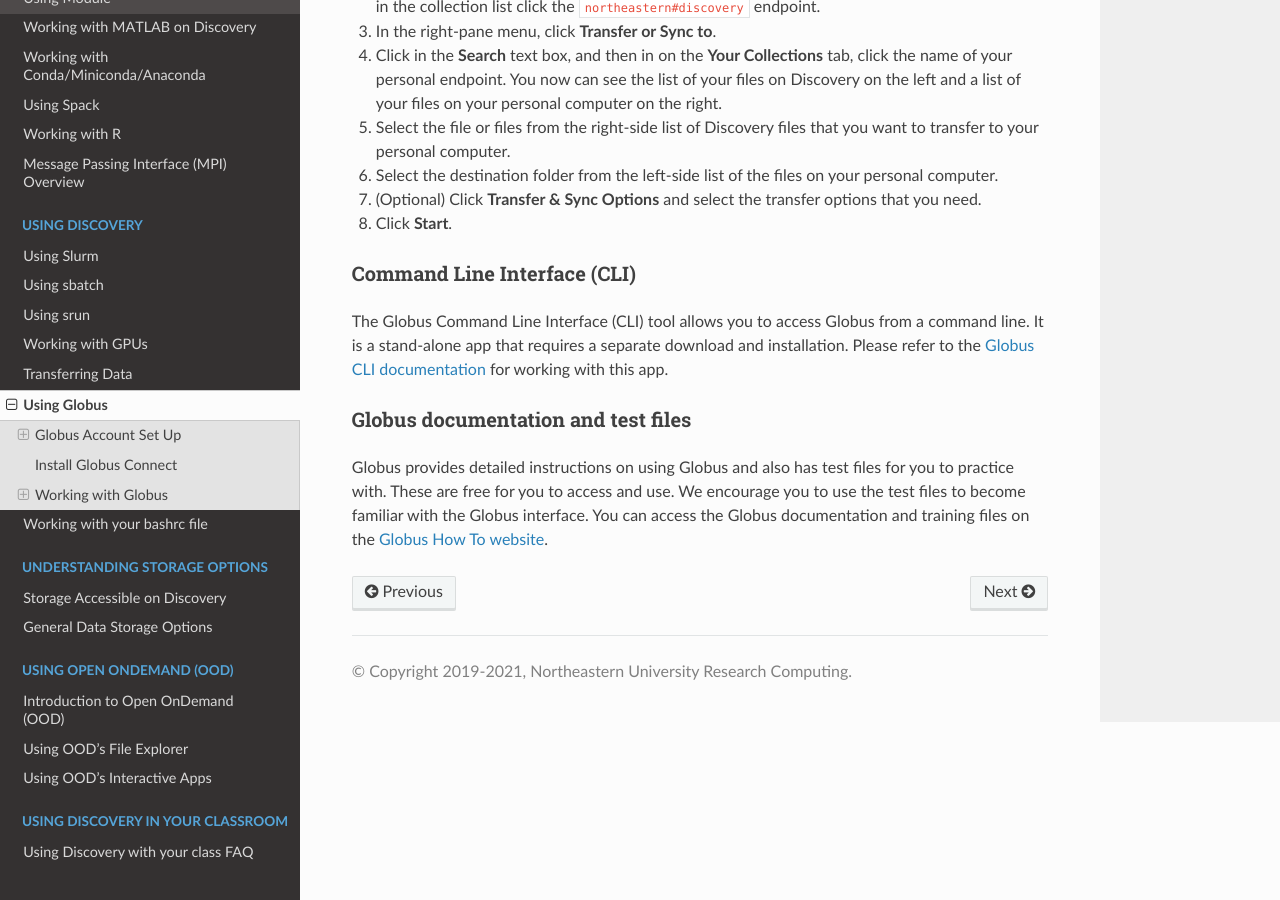
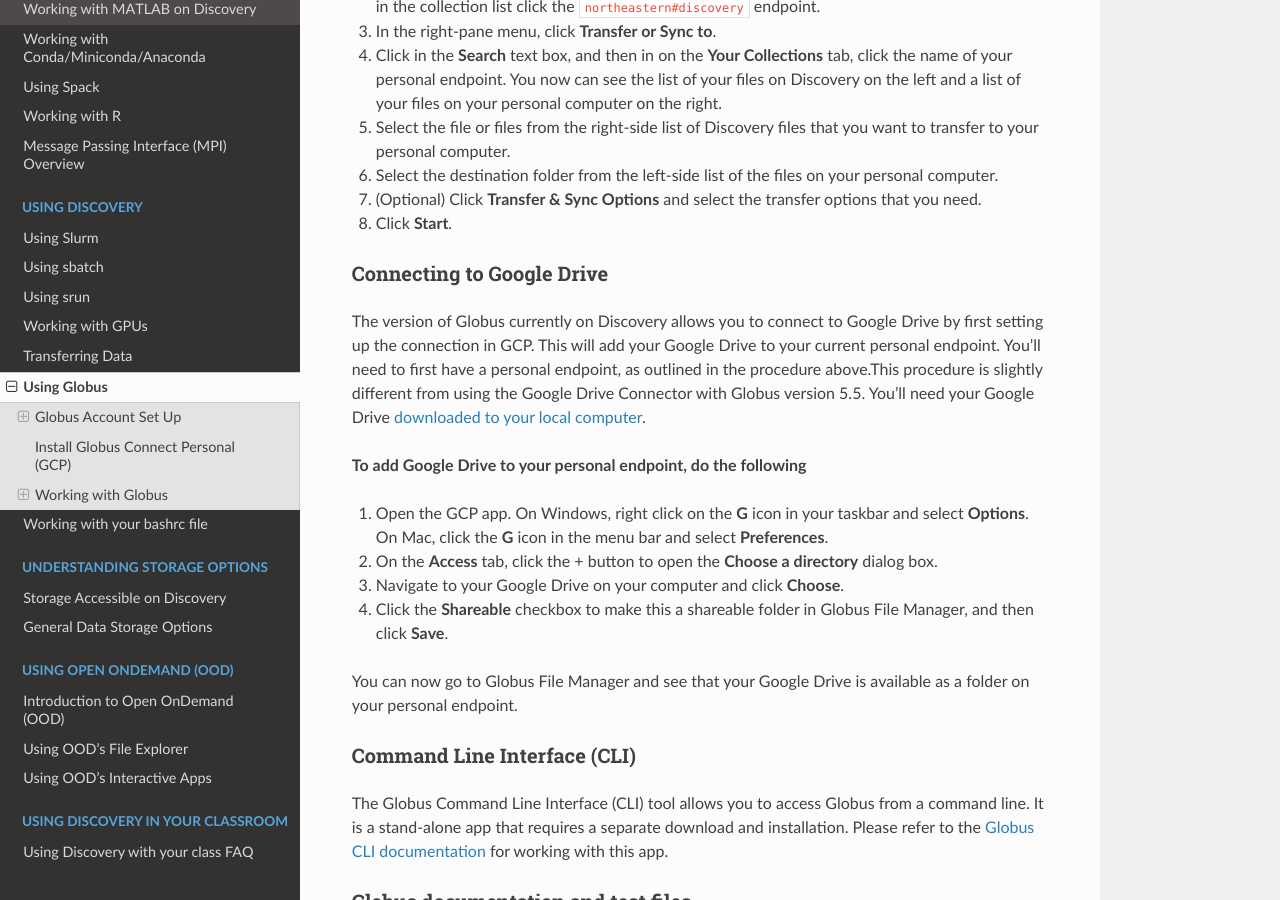
Before and after one commit to northeastern-rc/rc-public-documentation, a Sphinx documentation site: the page built from docs/source/using-discovery/globus.rst, in a window 1280 px wide and 900 px high, scrolled down 2700 px. Built offline with Sphinx 7.4.7 and the Read the Docs theme 2.0.0, drawn with Linux system fonts in a browser that asks for light colours; some of the changed text lies outside the part shown.

Commit message:
Adding Google Drive info for Globus

```diff
--- a/docs/source/using-discovery/globus.rst
+++ b/docs/source/using-discovery/globus.rst
@@ -53,8 +53,8 @@
 
 You should now be able to see your two accounts linked in the Account section on the `Globus web app <https://app.globus.org/account/identities>`_.
 
-Install Globus Connect
-=======================
+Install Globus Connect Personal (GCP)
+=====================================
 
 Use Globus Connect Personal (GCP) to use your personal laptop as an endpoint.
 You first need to install GCP using the following procedure.
@@ -99,6 +99,21 @@
 7. (Optional) Click **Transfer & Sync Options** and select the transfer options that you need.
 8. Click **Start**.
 
+Connecting to Google Drive
++++++++++++++++++++++++++++
+The version of Globus currently on Discovery allows you to connect to Google Drive by first setting up the connection in GCP. This will add your Google Drive to your current personal endpoint.
+You'll need to first have a personal endpoint, as outlined in the procedure above.This procedure is slightly different from using the Google Drive Connector with
+Globus version 5.5. You'll need your Google Drive `downloaded to your local computer <https://www.google.com/drive/download/>`_.
+
+**To add Google Drive to your personal endpoint, do the following**
+
+1. Open the GCP app. On Windows, right click on the **G** icon in your taskbar and select **Options**. On Mac, click the **G** icon in the menu bar and select **Preferences**.
+2. On the **Access** tab, click the + button to open the **Choose a directory** dialog box.
+3. Navigate to your Google Drive on your computer and click **Choose**.
+4. Click the **Shareable** checkbox to make this a shareable folder in Globus File Manager, and then click **Save**.
+
+You can now go to Globus File Manager and see that your Google Drive is available as a folder on your personal endpoint.
+
 Command Line Interface (CLI)
 ++++++++++++++++++++++++++++
 The Globus Command Line Interface (CLI) tool allows you to access Globus from a command line. It is a stand-alone app that requires a separate download
```
